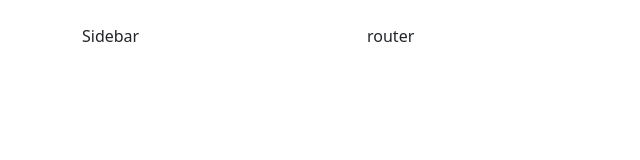
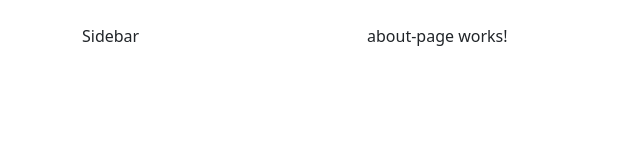
Before and after one commit to AlejandroJrVillanueva/angular-country-app, an Angular app: page /about in a window 1280 px wide. Shown: the top 160 px of the page, without its empty margins (0-640 px from the left). Built offline with nearby package versions, Linux system fonts and the light colour scheme.

Commit message:
add routerModule

```diff
--- a/src/app/app.component.html
+++ b/src/app/app.component.html
@@ -5,9 +5,9 @@
     Sidebar
   </div>
 
-  <div class="col-3">
+  <div class="col">
     <!-- Nuestas paginas -->
-    router
+    <router-outlet></router-outlet>
   </div>
 
 </div>
--- a/src/app/app.module.ts
+++ b/src/app/app.module.ts
@@ -1,5 +1,7 @@
 import { NgModule } from '@angular/core';
 import { BrowserModule } from '@angular/platform-browser';
+
+import { AppRoutingModule } from './app-routing.module';
 
 import { AppComponent } from './app.component';
 import { SharedModule } from './shared/shared.module';
@@ -9,6 +11,7 @@ import { SharedModule } from './shared/shared.module';
     AppComponent
   ],
   imports: [
+    AppRoutingModule,
     BrowserModule,
     SharedModule
   ],
--- /dev/null
+++ b/src/app/shared/pages/about-page/about-page.component.html
@@ -0,0 +1 @@
+<p>about-page works!</p>
--- /dev/null
+++ b/src/app/shared/pages/about-page/about-page.component.ts
@@ -0,0 +1,11 @@
+import { Component } from '@angular/core';
+
+@Component({
+  selector: 'shared-about-page',
+  templateUrl: './about-page.component.html',
+  styles: [
+  ]
+})
+export class AboutPageComponent {
+
+}
--- /dev/null
+++ b/src/app/shared/pages/home-page/home-page.component.html
@@ -0,0 +1 @@
+<p>home-page works!</p>
--- /dev/null
+++ b/src/app/shared/pages/home-page/home-page.component.ts
@@ -0,0 +1,11 @@
+import { Component } from '@angular/core';
+
+@Component({
+  selector: 'shared-home-page',
+  templateUrl: './home-page.component.html',
+  styles: [
+  ]
+})
+export class HomePageComponent {
+
+}
```
Also changed, not shown: src/app/app-routing.module.ts (added, +30 -0 lines), src/app/shared/shared.module.ts (+12 -2 lines).
